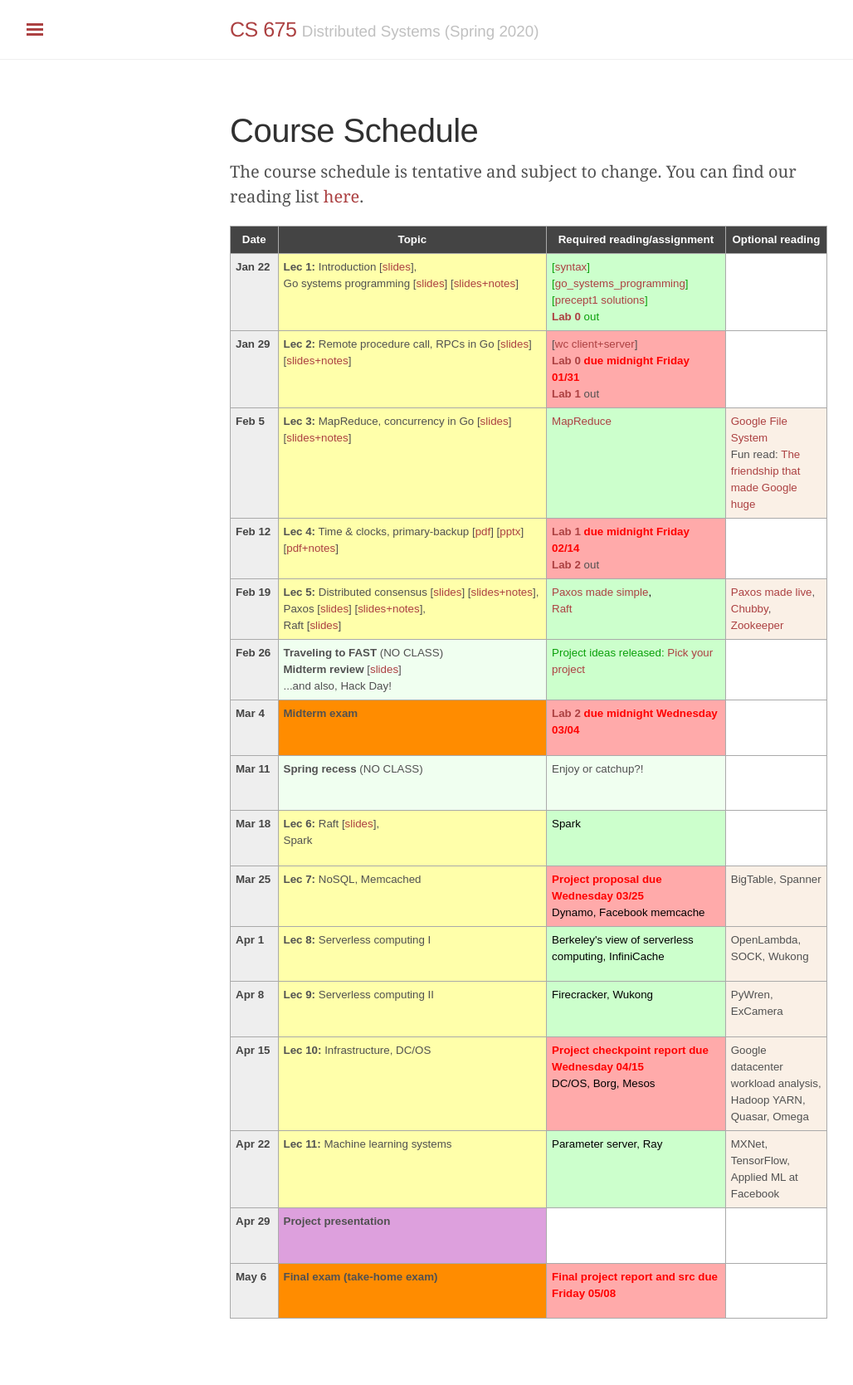
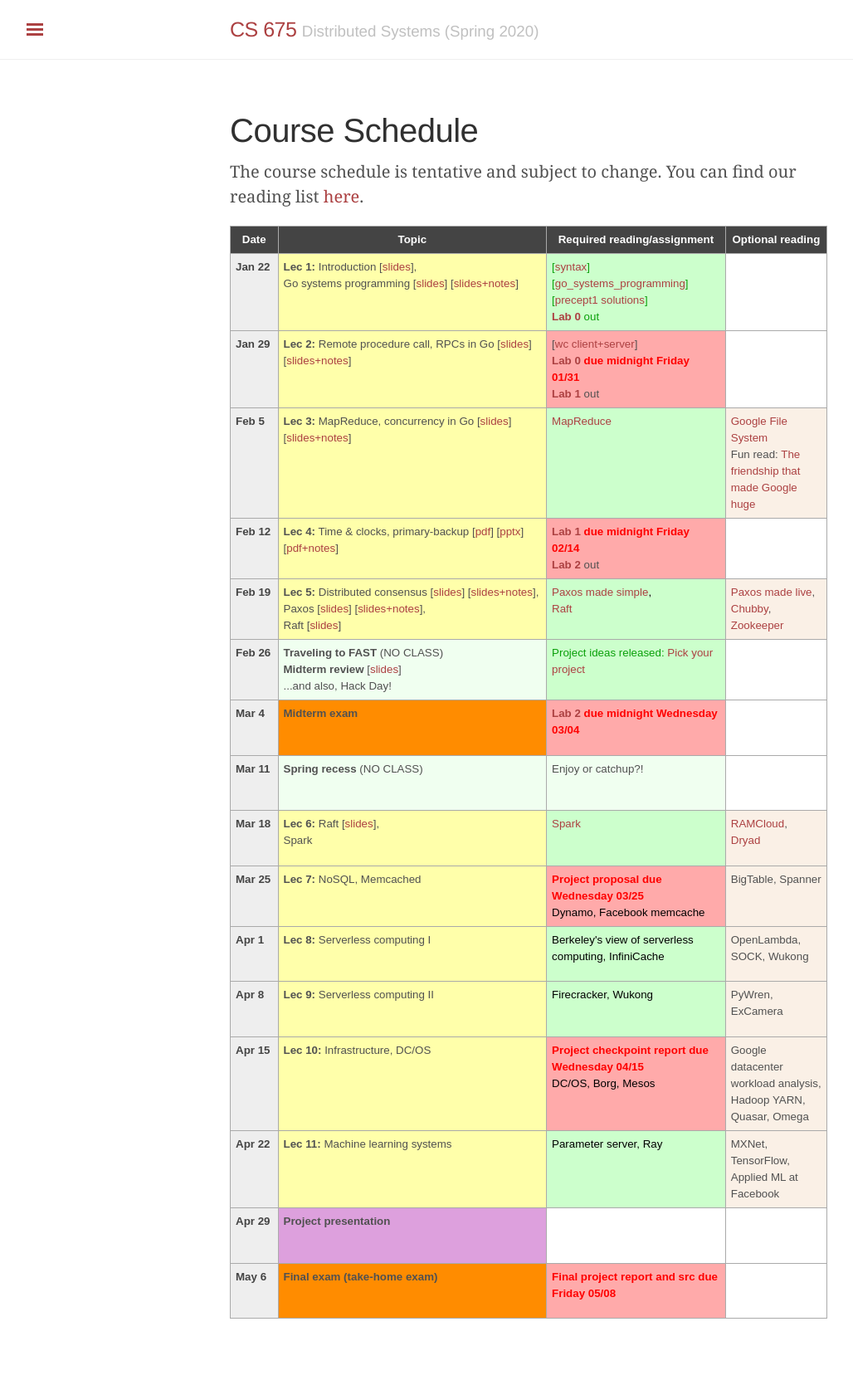
Before and after one commit to tddg/cs675-spring20, a Jekyll site: the page built from schedule.md, in a window 1280 px wide. Shown: the whole page at 83% size, without its empty margins (3-1031 px from the left). Built offline with Jekyll 4.4.1, drawn with Linux system fonts in a browser that asks for light colours.

Commit message:
added few more optional papers

```diff
--- a/schedule.md
+++ b/schedule.md
@@ -172,8 +172,9 @@ The course schedule is tentative and subject to change. You can find our reading
 	<b>Lec 6:</b> Raft [<a href="./public/lecs/raft.pdf">slides</a>], <br/>
 		Spark </td>
   <td class="nodue">
-	<span class="reading">Spark</span></td>
-  <td></td>
+	<span class="reading"><a href="./public/papers/spark_nsdi12.pdf">Spark</a></span></td>
+  <td class="optional"><a href="./public/papers/ramcloud.pdf">RAMCloud</a>, <br/>
+		<a href="./public/papers/dryad_eurosys07.pdf">Dryad</a></td>
 </tr>
 <tr> <!-- week of Mar 23 -->
   <td id="2020-3-25" class="date"><b>Mar 25</b></td>
```
Also changed, not shown: reading_list.md (+4 -0 lines), 2 other files.
